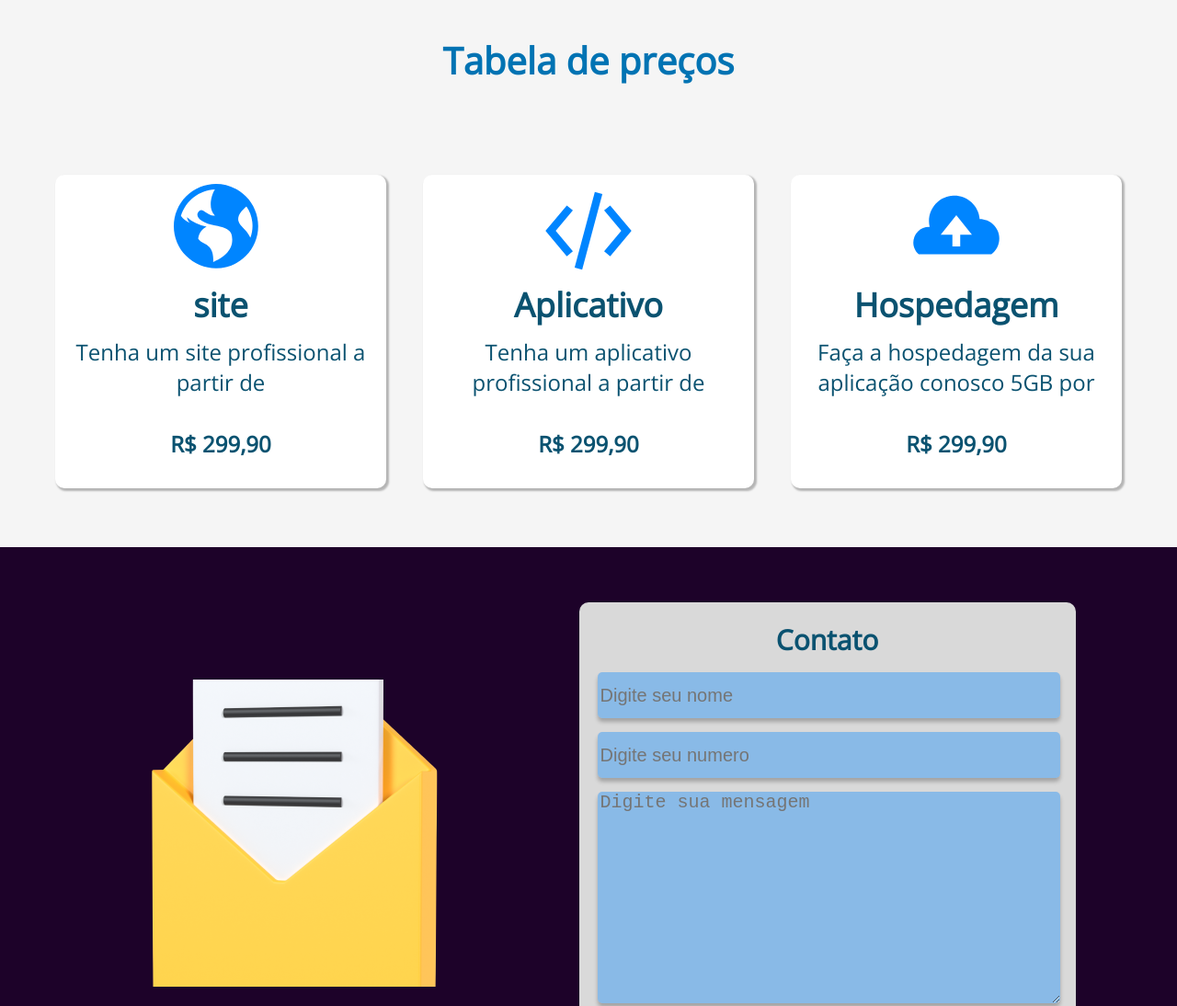
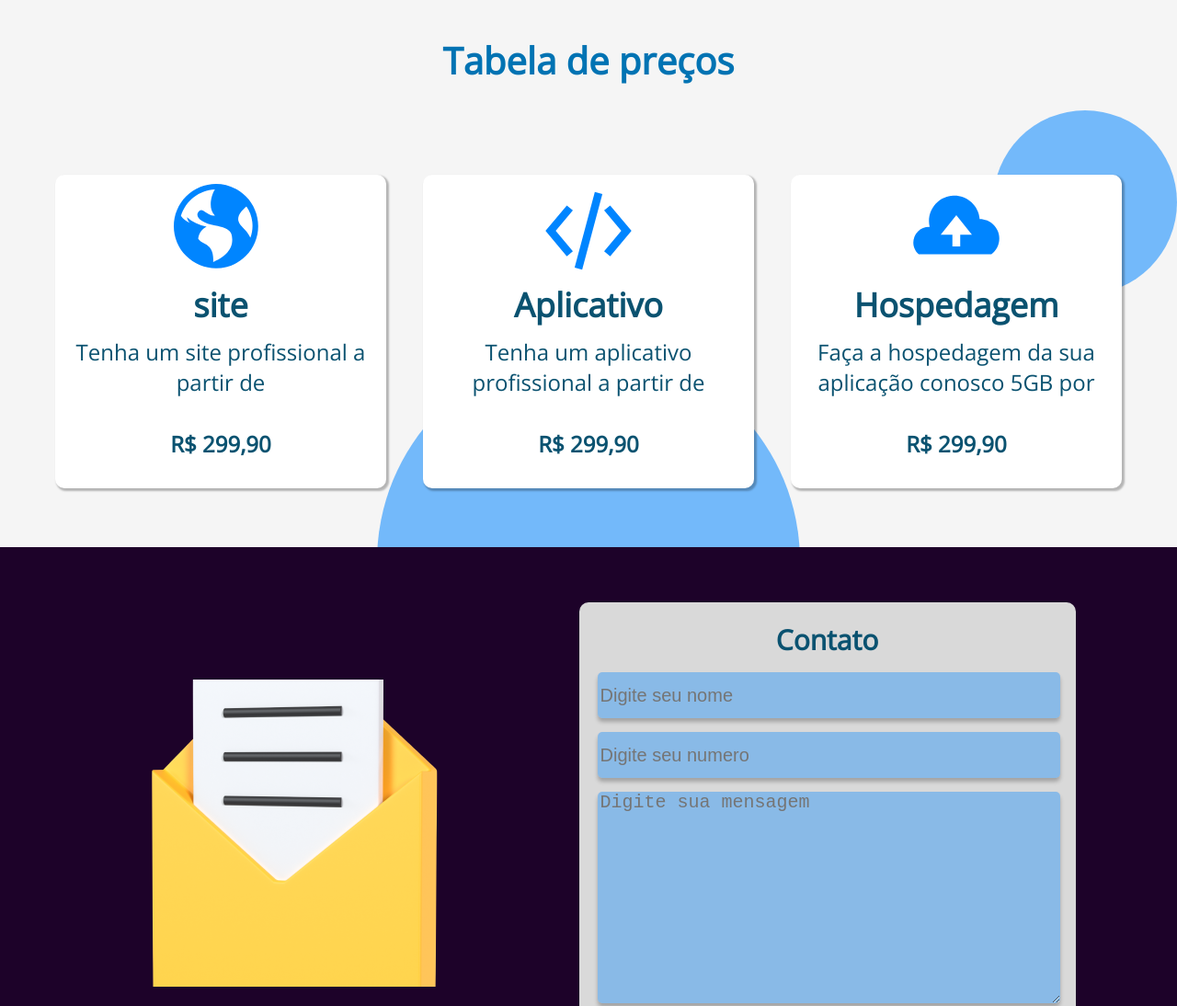
Before and after one commit to Gustavowp8/QualificaDF, a plain HTML site: page index.html in a window 1280 px wide. Shown: the part 680-1774 px from the top of the page at 92% size. Drawn offline with nearby package versions, Linux system fonts and the light colour scheme.

Commit message:
Add files via upload

```diff
--- a/estilo/style.css
+++ b/estilo/style.css
@@ -20,6 +20,8 @@ body{
     background-position: center;
     background-size: cover;
     background-attachment: fixed;
+    position: relative;
+    z-index: 10;
 }
 
 .perfil{
@@ -194,6 +196,8 @@ body{
     margin: 20px;
     text-align: center;
     padding: 10px;
+    position: relative;
+    z-index: 10;
 }
 
 .precos h2{
@@ -218,6 +222,8 @@ body{
 .formulario{
     background: #1D0229;
     padding: 50px;
+    position: relative;
+    z-index: 10;
 }
 
 .formularioDados{
@@ -294,6 +300,38 @@ textarea{
     margin-top: 10px;
 }
 
+/*==================*/
+
+.bola{
+    width: 200px;
+    height: 200px;
+    background: rgba(0, 133, 255, 0.53);
+    border-radius: 100%;
+    position: absolute;
+    bottom: -95%;
+
+}
+
+.boladois{
+    width: 200px;
+    height: 200px;
+    background: rgba(0, 133, 255, 0.53);
+    border-radius: 100%;
+    position: absolute;
+    bottom: -25%;
+    right: 0;
+}
+
+.bolacentro{
+    width: 460px;
+    height: 460px;
+    background: rgba(0, 133, 255, 0.53);
+    border-radius: 100%;
+    position: absolute;
+    bottom: -90%;
+    right: 32%;
+}
+
 @media(max-width: 600px){
    .flex{
     grid-template-columns: 1fr;
--- a/index.html
+++ b/index.html
@@ -100,6 +100,19 @@
 
         </section>
         <br><br>
+
+        <div class="bola">
+
+        </div>
+
+        <div class="boladois">
+
+        </div>
+
+        <div class="bolacentro">
+
+        </div>
+
     </div>
 
     <div class="formulario">
```
